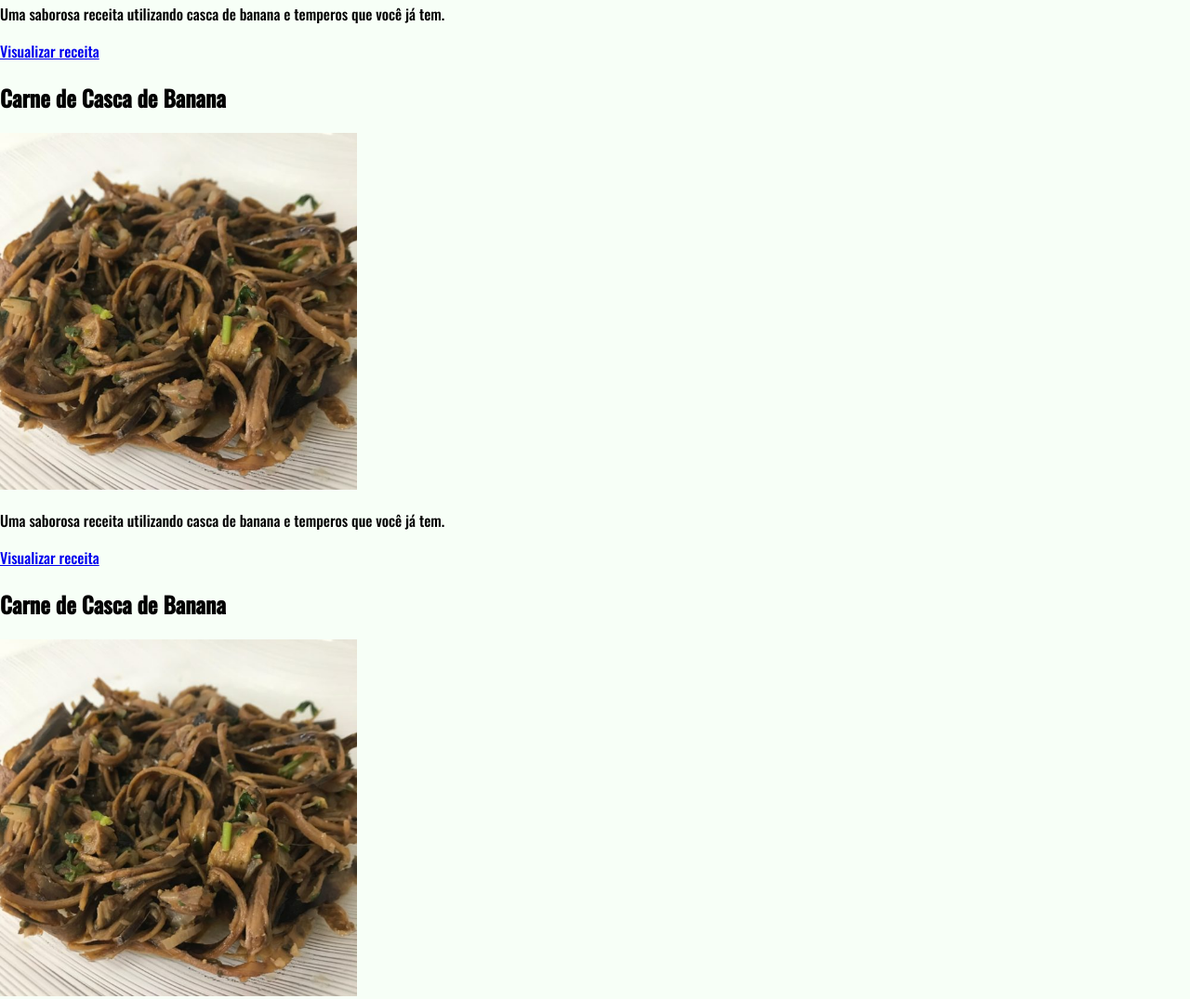
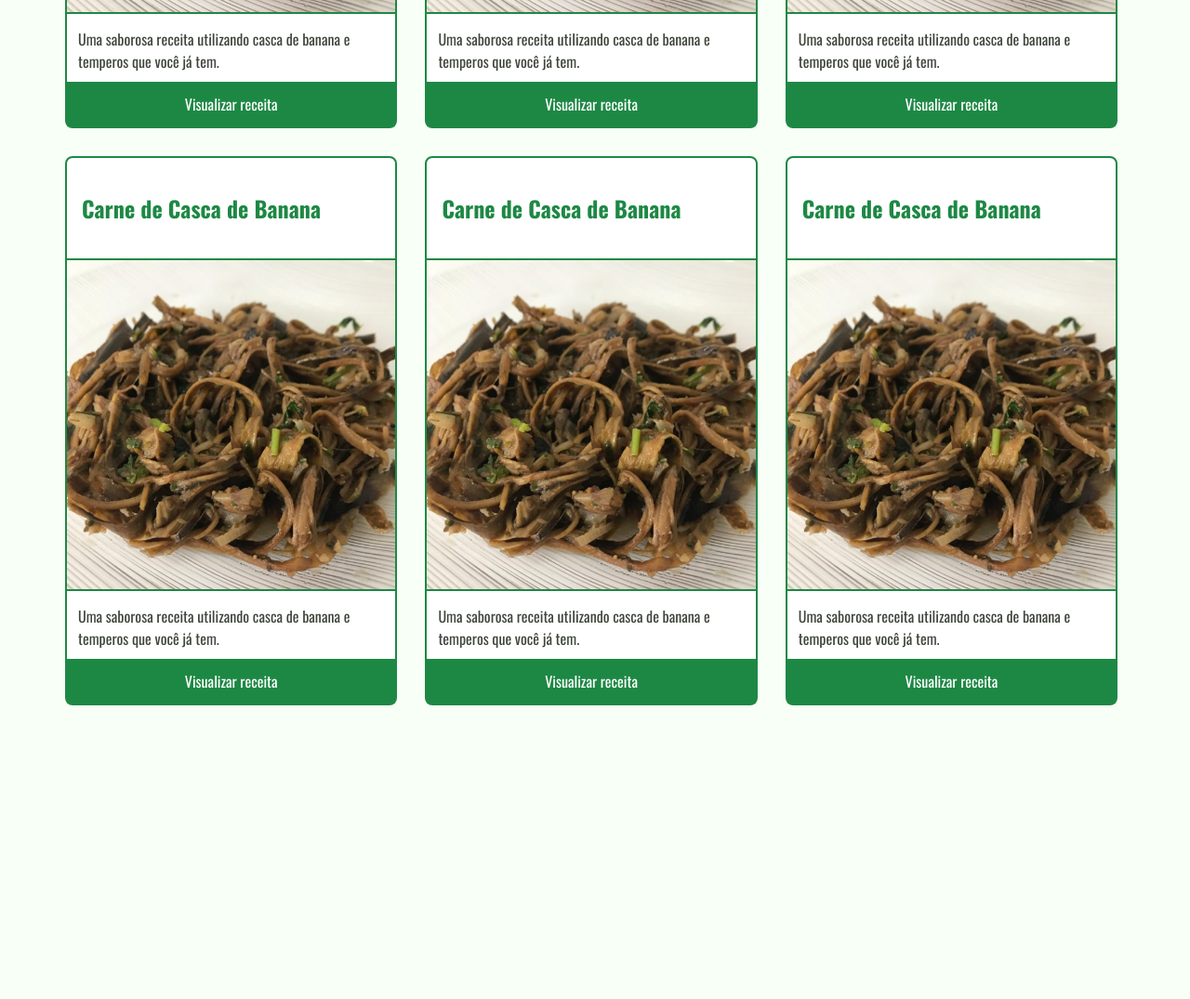
Before and after one commit to ICEI-PUC-Minas-PMV-SI/pmv-si-2023-2-pe1-t1-cozinha-sustentavel-pmv, a plain HTML site: page src/homepage.html in a window 1280 px wide. Shown: the part 666-1741 px from the top of the page at 93% size. After the commit the page ends 1495 px from the top, so only its background shows below. Drawn offline with nearby package versions, Linux system fonts and the light colour scheme.

Commit message:
Card finalizado com animacao

```diff
--- a/src/homepage.html
+++ b/src/homepage.html
@@ -6,7 +6,7 @@
         <link rel="stylesheet" href="stylesheet.css">
         <link rel="preconnect" href="https://fonts.googleapis.com">
         <link rel="preconnect" href="https://fonts.gstatic.com" crossorigin>
-        <link href="https://fonts.googleapis.com/css2?family=Oswald:wght@500&display=swap" rel="stylesheet">
+        <link href="https://fonts.googleapis.com/css2?family=Oswald:wght@400;500;700&display=swap" rel="stylesheet">
         <link rel="stylesheet" href="https://cdn.jsdelivr.net/npm/bootstrap-icons@1.11.1/font/bootstrap-icons.css">
         <title>Cozinha Sustentável</title>
     </head>
@@ -34,46 +34,52 @@
         <main>
             <div class="recipe-cards">
                 <div class="card">
-                    <h2>Carne de Casca de Banana</h2>
-                    <img src="img/casca_de_banana.jpg" alt="Casca de Banana" width="384">
-                    <p>Uma saborosa receita utilizando casca de banana e temperos que você já tem.</p>
-                    <a href="casca_de_banana.html">Visualizar receita</a>
+                    <a href="casca_de_banana.html">
+                        <h2 class="card-title">Carne de Casca de Banana</h2>
+                        <img src="img/casca_de_banana.jpg" alt="Casca de Banana" class="card-image">
+                        <p class="card-description">Uma saborosa receita utilizando casca de banana e temperos que você já tem.</p>
+                        <div class="fill-button">Visualizar receita</div>
+                    </a>
                 </div>
                 <div class="card">
-                    <h2>Carne de Casca de Banana</h2>
-                    <img src="img/casca_de_banana.jpg" alt="Casca de Banana" width="384">
-                    <p>Uma saborosa receita utilizando casca de banana e temperos que você já tem.</p>
-                    <a href="casca_de_banana.html">Visualizar receita</a>
+                    <a href="casca_de_banana.html">
+                        <h2 class="card-title">Carne de Casca de Banana</h2>
+                        <img src="img/casca_de_banana.jpg" alt="Casca de Banana" class="card-image">
+                        <p class="card-description">Uma saborosa receita utilizando casca de banana e temperos que você já tem.</p>
+                        <div class="fill-button">Visualizar receita</div>
+                    </a>
                 </div>
                 <div class="card">
-                    <h2>Carne de Casca de Banana</h2>
-                    <img src="img/casca_de_banana.jpg" alt="Casca de Banana" width="384">
-                    <p>Uma saborosa receita utilizando casca de banana e temperos que você já tem.</p>
-                    <a href="casca_de_banana.html">Visualizar receita</a>
+                    <a href="casca_de_banana.html">
+                        <h2 class="card-title">Carne de Casca de Banana</h2>
+                        <img src="img/casca_de_banana.jpg" alt="Casca de Banana" class="card-image">
+                        <p class="card-description">Uma saborosa receita utilizando casca de banana e temperos que você já tem.</p>
+                        <div class="fill-button">Visualizar receita</div>
+                    </a>
                 </div>
                 <div class="card">
-                    <h2>Carne de Casca de Banana</h2>
-                    <img src="img/casca_de_banana.jpg" alt="Casca de Banana" width="384">
-                    <p>Uma saborosa receita utilizando casca de banana e temperos que você já tem.</p>
-                    <a href="casca_de_banana.html">Visualizar receita</a>
+                    <a href="casca_de_banana.html">
+                        <h2 class="card-title">Carne de Casca de Banana</h2>
+                        <img src="img/casca_de_banana.jpg" alt="Casca de Banana" class="card-image">
+                        <p class="card-description">Uma saborosa receita utilizando casca de banana e temperos que você já tem.</p>
+                        <div class="fill-button">Visualizar receita</div>
+                    </a>
                 </div>
                 <div class="card">
-                    <h2>Carne de Casca de Banana</h2>
-                    <img src="img/casca_de_banana.jpg" alt="Casca de Banana" width="384">
-                    <p>Uma saborosa receita utilizando casca de banana e temperos que você já tem.</p>
-                    <a href="casca_de_banana.html">Visualizar receita</a>
+                    <a href="casca_de_banana.html">
+                        <h2 class="card-title">Carne de Casca de Banana</h2>
+                        <img src="img/casca_de_banana.jpg" alt="Casca de Banana" class="card-image">
+                        <p class="card-description">Uma saborosa receita utilizando casca de banana e temperos que você já tem.</p>
+                        <div class="fill-button">Visualizar receita</div>
+                    </a>
                 </div>
                 <div class="card">
-                    <h2>Carne de Casca de Banana</h2>
-                    <img src="img/casca_de_banana.jpg" alt="Casca de Banana" width="384">
-                    <p>Uma saborosa receita utilizando casca de banana e temperos que você já tem.</p>
-                    <a href="casca_de_banana.html">Visualizar receita</a>
-                </div>
-                <div class="card">
-                    <h2>Carne de Casca de Banana</h2>
-                    <img src="img/casca_de_banana.jpg" alt="Casca de Banana" width="384">
-                    <p>Uma saborosa receita utilizando casca de banana e temperos que você já tem.</p>
-                    <a href="casca_de_banana.html">Visualizar receita</a>
+                    <a href="casca_de_banana.html">
+                        <h2 class="card-title">Carne de Casca de Banana</h2>
+                        <img src="img/casca_de_banana.jpg" alt="Casca de Banana" class="card-image">
+                        <p class="card-description">Uma saborosa receita utilizando casca de banana e temperos que você já tem.</p>
+                        <div class="fill-button">Visualizar receita</div>
+                    </a>
                 </div>
             </div>
         </main>
--- a/src/stylesheet.css
+++ b/src/stylesheet.css
@@ -3,6 +3,7 @@
     --secondary-color: #FF7F85;
     --background-color: #F7FFF7;
     --grey: #CBD2E0;
+    --dark-grey: #A0ABC0;
     --black: #3F463C;
     --white:#FFFFFF;
 }
@@ -88,7 +89,7 @@ font-size: 16px;
     padding: 0px;
 }
 .category-bar li{
-    flex: 3;
+    flex: 2;
     height: 24px;
 }
 
@@ -108,5 +109,54 @@ font-size: 16px;
 }
 
 main{
-    margin-top: 5vw;
+    margin-top: 3vw;
 }
+
+.recipe-cards{
+    margin: 70px;
+    display: flex;
+    flex-wrap: wrap;
+    gap: 30px;
+}
+
+.card{
+
+    flex:auto;
+    max-width: 31%;
+    border-radius: 8px;
+    border: 2px solid var(--primary-color);
+    background: var(--white);
+}
+
+.card a{
+    text-decoration: none;
+}
+.card:hover{
+    transform: scale(1.02);
+}
+.card-title{
+    color: var(--primary-color);
+    padding: 16px;
+}
+.card-image{
+    width: 100%;
+    border-top: 2px solid var(--primary-color);
+    border-bottom: 2px solid var(--primary-color);
+}
+.card-description{
+    padding: 10px 12px;
+    margin: 0px;
+    font-weight:300;
+    color: var(--black);
+}
+.fill-button{
+    display: flex;
+    padding: 12px 20px;
+    justify-content: center;
+    align-items: center;
+    gap: 8px;
+
+    background: var(--primary-color);
+    font-size: 16px;
+    color: var(--white);
+}
```
